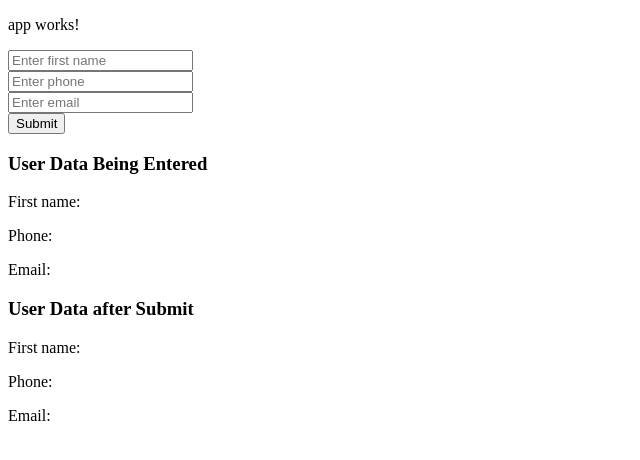
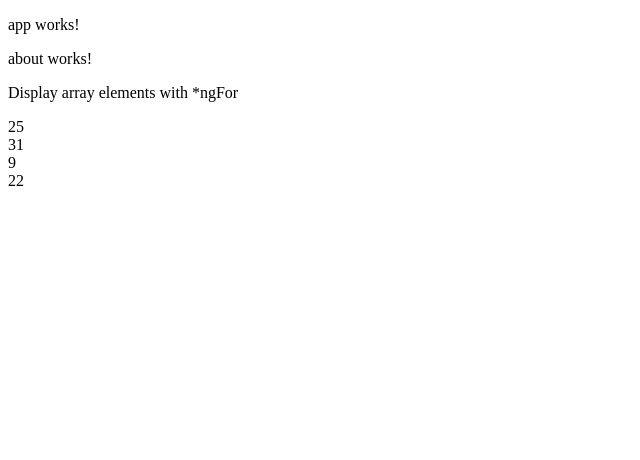
Before and after one commit to vamandeshmukh/deloitte-app, an Angular app: page / in a window 1280 px wide. Shown: the top 460 px of the page, without its empty margins (0-640 px from the left). Built offline with nearby package versions, Linux system fonts and the light colour scheme.

Commit message:
ng-basics

```diff
--- a/src/app/about/about.component.html
+++ b/src/app/about/about.component.html
@@ -1 +1,5 @@
 <p>about works!</p>
+
+<p>Display array elements with *ngFor</p>
+
+<div *ngFor="let num of myNums"> {{ num }} </div>
--- a/src/app/about/about.component.ts
+++ b/src/app/about/about.component.ts
@@ -7,4 +7,12 @@ import { Component } from '@angular/core';
 })
 export class AboutComponent {
 
+
+
+  myList = [  ];
+
+  myNums = [25, 31, 9, 22];
+
+
+
 }
--- a/src/app/app.component.html
+++ b/src/app/app.component.html
@@ -1,14 +1,8 @@
 <div>
   <p>app works!</p>
-  <!-- <p> Hi {{ firstName }}! </p>
-  <input [(ngModel)]="firstName" /> -->
-  <app-contact></app-contact>
+  <!-- <app-contact></app-contact> -->
+  <app-about></app-about>
 
-
-  <!-- <button type="button" (click)="getFun()">Click me</button> -->
-
-  <!-- <app-home></app-home>
-  <app-about></app-about> -->
 </div>
 
 <!-- <router-outlet></router-outlet> -->
--- a/src/app/contact/contact.component.ts
+++ b/src/app/contact/contact.component.ts
@@ -12,6 +12,7 @@ export class ContactComponent {
         phone: '',
         email: ''
     };
+
     userDataToDisplay = {
         firstName: '',
         phone: '',
@@ -26,5 +27,4 @@ export class ContactComponent {
             email: ''
         };
     };
-
 }
```
